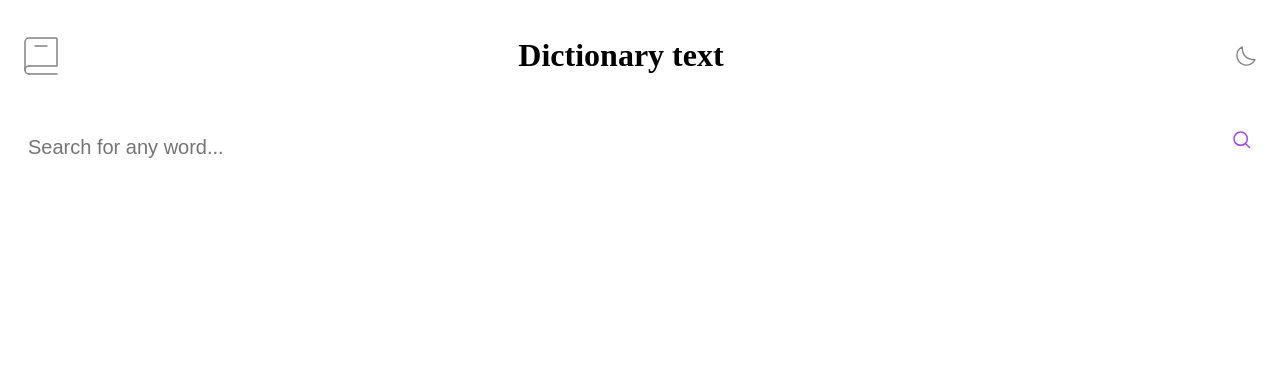
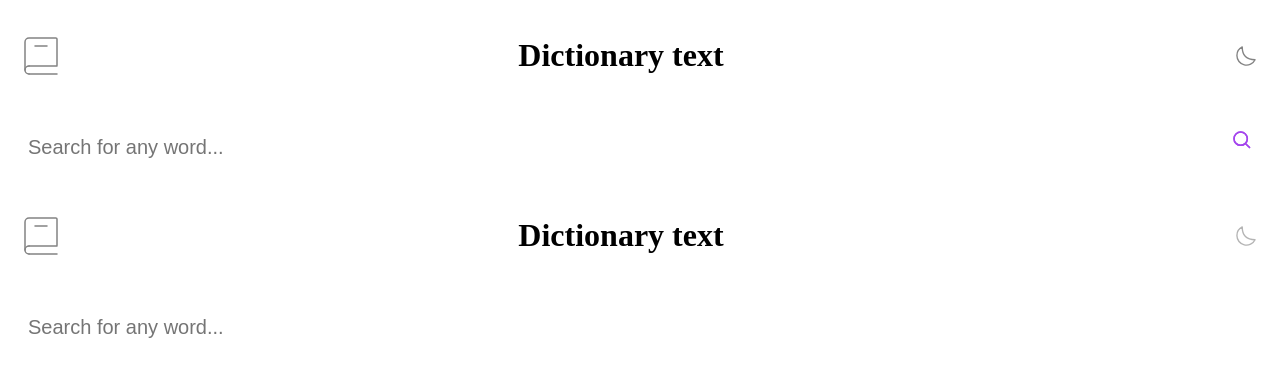
Before and after one commit to Byakuya91/Dictionary-App, a React (Vite) app: page / in a window 1280 px wide. Shown: the top 376 px of the page. Built offline with nearby package versions, Linux system fonts and the light colour scheme.

Commit message:
Set up React Router layout and move HomePage logic out of App.jsx

```diff
--- a/package.json
+++ b/package.json
@@ -14,6 +14,7 @@
     "prop-types": "^15.8.1",
     "react": "^18.2.0",
     "react-dom": "^18.2.0",
+    "react-router-dom": "^7.9.4",
     "uuid": "^9.0.1",
     "vite-plugin-svgr": "^4.2.0"
   },
--- a/src/App.jsx
+++ b/src/App.jsx
@@ -1,110 +1,28 @@
 // ? React imports
+
+// ? Component imports
 import { useState } from "react";
-// ? Component imports
 import Header from "./Components/Dic_Header/Header/Header";
-// ? module imports
-import axios from "axios";
-import Content from "./Components/Dict_Content/Content/Content";
-import ErrorMessage from "./Components/Dict_Content/ErrorMessage/ErrorMessage";
-
-// TODO:
-// ! SearchBar
-// 1) research API and how it works(DONE)
-// 2) Implement and test the API(DONE)
-// 3) pass down the Async function down to the search bar component(DONE).
-// 4) Code out helper functions and flesh out CSS sheet(DONE)
-// 5) Hook up the search bar(after setting it up) and have it make an API(DONE)
-
-// ! Toggle theme switcher
-// 1) Setup the Toggle theme component(DONE)
-// 2) Get the props passed down and hook up the functions(DONE)
-// 3) Get the CSS sheet done(DONE)
+// ? RRD imports
+import {
+  BrowserRouter as Router,
+  Routes,
+  Route,
+  Outlet,
+} from "react-router-dom";
 
 function App() {
-  //? State variables
-
-  const [data, setData] = useState(null);
-  // const [error, setError] = useState(false);
-  // const [inputError, setInputError] = useState("");
-  const [errorMessage, setErrorMessage] = useState("");
+  // Global theme & font state (shared across all pages)
   const [toggleTheme, setToggleTheme] = useState(true);
   const [font, setFont] = useState("inter");
-  const [isLoading, setIsLoading] = useState(false);
 
-  //? Functions
-
-  // API call
-
-  // ? Testing the spinner with API
-  const FAKE_DELAY = true;
-
-  const grabWord = async (input) => {
-    setErrorMessage("");
-    setData(null);
-    setIsLoading(true);
-    try {
-      //  ! Testing the spinner with API
-      if (FAKE_DELAY) {
-        await new Promise((resolve) => setTimeout(resolve, 2000));
-      }
-
-      const response = await axios.get(
-        `https://api.dictionaryapi.dev/api/v2/entries/en/${input}`
-      );
-      setData(response.data);
-    } catch (error) {
-      console.error("API Error:", error);
-      console.log("The error response is:", error.response);
-
-      //? Error messages for different types of errors
-      if (error.response && error.response.status === 404) {
-        setErrorMessage(
-          "Sorry, we couldn't find that word. Please check your spelling and try again."
-        );
-      } else if (error.request && !error.response) {
-        setErrorMessage(
-          "Unable to reach the dictionary server. Please check your connection or try again later."
-        );
-      } else {
-        setErrorMessage("An unexpected error occurred. Please try again.");
-      }
-    } finally {
-      // ? setting the loading bar to false when the API call is done
-      setIsLoading(false);
-    }
-  };
-
-  const clearError = () => setErrorMessage("");
-  // In the return:
-
-  // ? Handlers
-
-  const handleInputError = (message) => {
-    setErrorMessage(message);
-    setData(null); // Clear any previous data
-  };
-
-  const handleToggleTheme = () => {
-    // ! Console log to test
-    console.log("Toggle Test");
-    setToggleTheme((prevToggleState) => !prevToggleState);
-  };
-
-  // ? font changing
-  // const handleFontChange = () => {
-  //   setFont(font);
-  // };
-
-  const handleFontChange = (newFont) => {
-    setFont(newFont);
-  };
+  const handleToggleTheme = () => setToggleTheme((prev) => !prev);
+  const handleFontChange = (newFont) => setFont(newFont);
 
   return (
     <main className={`${toggleTheme ? "light" : "dark"} ${font}`}>
       <div className="container">
         <Header
-          grabWord={grabWord}
-          onInputError={handleInputError}
           toggle={toggleTheme}
           handleToggleTheme={handleToggleTheme}
           font={font}
@@ -112,9 +30,8 @@ function App() {
         />
       </div>
 
-      {isLoading && <div>Loading...</div>}
-      <ErrorMessage message={errorMessage} clearError={clearError} />
-      {!errorMessage && data && <Content wordData={data} />}
+      {/* The Outlet is the placeholder where child pages appear */}
+      <Outlet />
     </main>
   );
 }
--- a/src/main.jsx
+++ b/src/main.jsx
@@ -1,9 +1,36 @@
+// ? imports
+
+// React
 import React from "react";
+
+// Components
+import App from "./App.jsx";
+import HomePage from "./pages/Home/HomePage.jsx";
+import Aboutpage from "./pages/About/Aboutpage.jsx";
+import FavoritesPage from "./pages/Favorites/FavoritesPage.jsx";
+import ToggleThemeSwitch from "./Components/Dic_Header/ToggleThemeSwitch/ToggleThemeSwitch.jsx";
+
+// RRD
 import ReactDOM from "react-dom/client";
-import App from "./App.jsx";
+import { createBrowserRouter, RouterProvider } from "react-router-dom";
 
+// Assets
+
+// Styles
+
+const router = createBrowserRouter([
+  {
+    path: "/",
+    element: <App />,
+    children: [
+      { index: true, element: <HomePage /> },
+      { path: "about", element: <Aboutpage /> }, // "/about"
+      { path: "favorites", element: <FavoritesPage /> }, // "/favorites"
+    ],
+  },
+]);
 ReactDOM.createRoot(document.getElementById("root")).render(
   <React.StrictMode>
-    <App />
+    <RouterProvider router={router} />
   </React.StrictMode>
 );
--- /dev/null
+++ b/src/pages/About/Aboutpage.jsx
@@ -0,0 +1,11 @@
+import React from "react";
+
+const Aboutpage = () => {
+  return (
+    <div>
+      <h1>About page placeholder</h1>
+    </div>
+  );
+};
+
+export default Aboutpage;
--- /dev/null
+++ b/src/pages/Favorites/FavoritesPage.jsx
@@ -0,0 +1,11 @@
+import React from "react";
+
+const FavoritesPage = () => {
+  return (
+    <div>
+      <h1>Favorites page placeholder</h1>
+    </div>
+  );
+};
+
+export default FavoritesPage;
--- /dev/null
+++ b/src/pages/Home/HomePage.jsx
@@ -0,0 +1,114 @@
+// ?React imports
+import React, { useState } from "react";
+// ? Component imports
+import Header from "../../Components/Dic_Header/Header/Header";
+import Content from "../../Components/Dict_Content/Content/Content";
+import ErrorMessage from "../../Components/Dict_Content/ErrorMessage/ErrorMessage";
+// ? Module imports
+import axios from "axios";
+// ? Asset imports
+
+const HomePage = ({ toggleTheme, font }) => {
+  // TODO: shift the code from App.jsx that handles API calls(DONE)
+  //? State variables
+
+  const [data, setData] = useState(null);
+  // const [error, setError] = useState(false);
+  // const [inputError, setInputError] = useState("");
+  const [errorMessage, setErrorMessage] = useState("");
+
+  const [isLoading, setIsLoading] = useState(false);
+
+  //? Functions
+
+  // API call
+
+  // ? Testing the spinner with API
+  const FAKE_DELAY = false;
+
+  const grabWord = async (input) => {
+    setErrorMessage("");
+    setData(null);
+    setIsLoading(true);
+    try {
+      //  ! Testing the spinner with API
+      if (FAKE_DELAY) {
+        await new Promise((resolve) => setTimeout(resolve, 2000));
+      }
+
+      const response = await axios.get(
+        `https://api.dictionaryapi.dev/api/v2/entries/en/${input}`
+      );
+      setData(response.data);
+    } catch (error) {
+      console.error("API Error:", error);
+      console.log("The error response is:", error.response);
+
+      //? Error messages for different types of errors
+      if (error.response && error.response.status === 404) {
+        setErrorMessage(
+          "Sorry, we couldn't find that word. Please check your spelling and try again."
+        );
+      } else if (error.request && !error.response) {
+        setErrorMessage(
+          "Unable to reach the dictionary server. Please check your connection or try again later."
+        );
+      } else {
+        setErrorMessage("An unexpected error occurred. Please try again.");
+      }
+    } finally {
+      // ? setting the loading bar to false when the API call is done
+      setIsLoading(false);
+    }
+  };
+
+  const clearError = () => setErrorMessage("");
+  // In the return:
+
+  // ? Handlers
+
+  const handleInputError = (message) => {
+    setErrorMessage(message);
+    setData(null); // Clear any previous data
+  };
+
+  // const handleToggleTheme = () => {
+  //   // ! Console log to test
+  //   console.log("Toggle Test");
+  //   setToggleTheme((prevToggleState) => !prevToggleState);
+  // };
+
+  // ? font changing
+  // const handleFontChange = () => {
+  //   setFont(font);
+  // };
+
+  // const handleFontChange = (newFont) => {
+  //   setFont(newFont);
+  // };
+
+  return (
+    <main className={`${toggleTheme ? "light" : "dark"} ${font}`}>
+      <div className="container">
+        <Header
+          grabWord={grabWord}
+          onInputError={handleInputError}
+          toggle={toggleTheme}
+          // handleToggleTheme={handleToggleTheme}
+          // font={font}
+          // handleFontChange={handleFontChange}
+        />
+      </div>
+
+      {isLoading && (
+        <progress value="0" max="100">
+          Loading...
+        </progress>
+      )}
+      <ErrorMessage message={errorMessage} clearError={clearError} />
+      {!errorMessage && data && <Content wordData={data} />}
+    </main>
+  );
+};
+
+export default HomePage;
```
Also changed, not shown: 1 other file (tests, documents, lock files or other folders).
